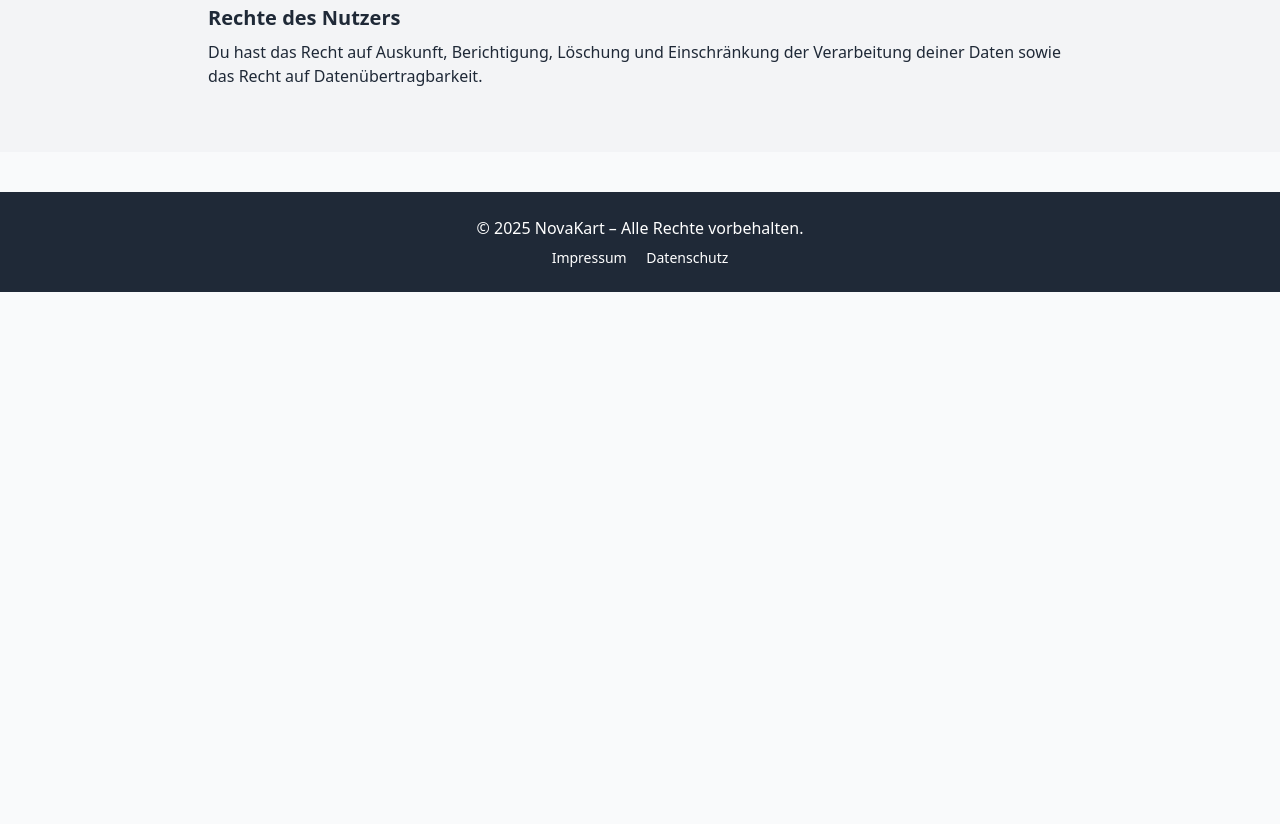
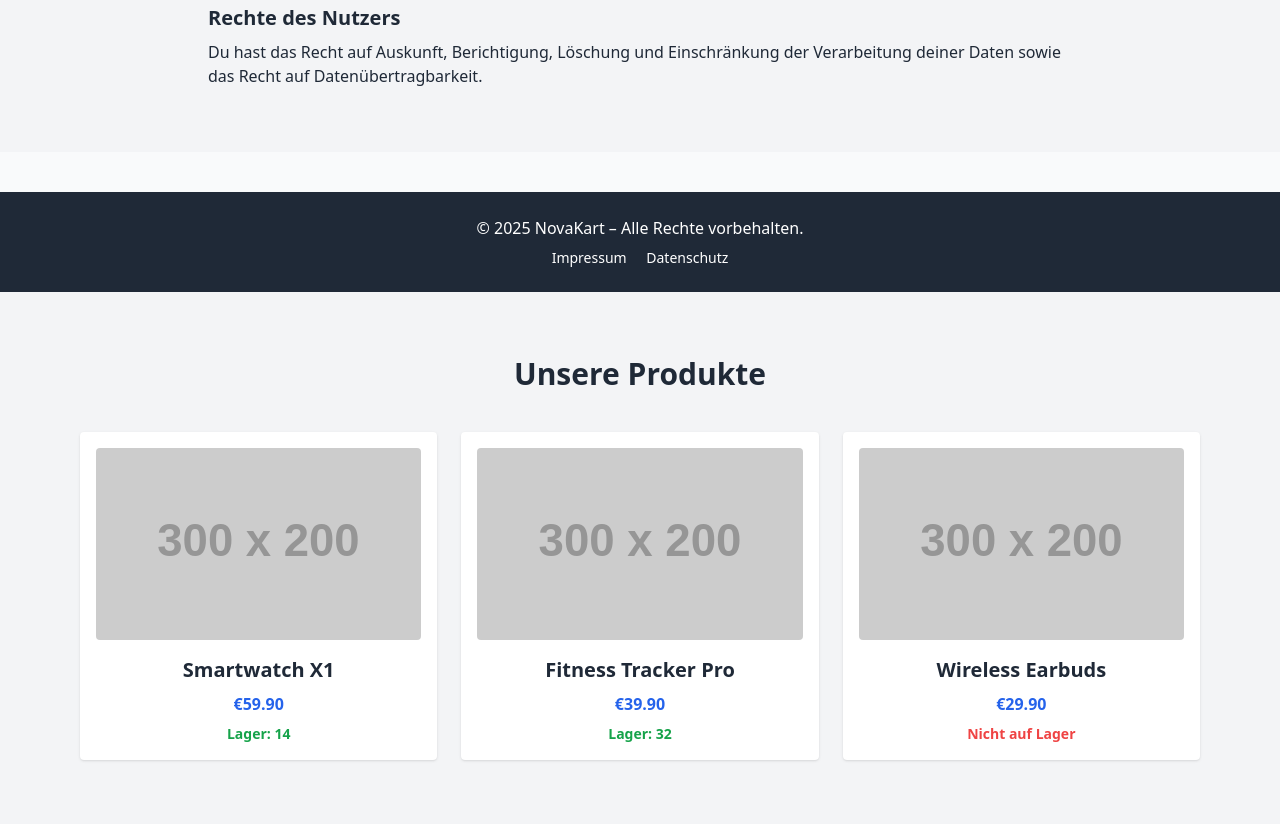
Before and after one commit to NooahClemenz/sda, a plain HTML site: page index.html in a window 1280 px wide. Shown: the part 2902-3726 px from the top of the page. Before the commit the page ends 3194 px from the top, so only its background shows below. Drawn offline with nearby package versions, Linux system fonts and the light colour scheme; placeholder pictures from the web are drawn by us.

Commit message:
Update index.html

```diff
--- a/index.html
+++ b/index.html
@@ -141,6 +141,36 @@
   </div>
 </footer>
 
+  <section id="produkte" class="py-16 bg-gray-100">
+  <div class="max-w-6xl mx-auto px-4">
+    <h3 class="text-3xl font-bold text-center mb-10">Unsere Produkte</h3>
+    <div id="productContainer" class="grid md:grid-cols-3 gap-6">
+      <!-- Produkte werden hier eingefügt -->
+    </div>
+  </div>
+</section>
+
+<script>
+fetch('products.json')
+  .then(res => res.json())
+  .then(products => {
+    const container = document.getElementById('productContainer');
+    products.forEach(p => {
+      const outOfStock = p.stock === 0 ? '<span class="text-red-500 font-semibold">Nicht auf Lager</span>' : `<span class="text-green-600 font-semibold">Lager: ${p.stock}</span>`;
+      const card = `
+        <div class="bg-white p-4 rounded shadow text-center">
+          <img src="${p.image}" alt="${p.title}" class="mx-auto mb-4 w-full h-48 object-cover rounded">
+          <h4 class="text-xl font-semibold">${p.title}</h4>
+          <p class="text-blue-600 font-bold mt-2">€${p.price.toFixed(2)}</p>
+          <p class="mt-2 text-sm">${outOfStock}</p>
+        </div>
+      `;
+      container.innerHTML += card;
+    });
+  });
+</script>
+
+
 <!-- Cookie-Banner -->
 <div id="cookieBanner" class="fixed bottom-4 left-4 right-4 md:left-10 md:right-10 bg-white shadow-lg rounded-lg p-4 border border-gray-300 z-50">
   <div class="flex flex-col md:flex-row items-center justify-between gap-4">
```
